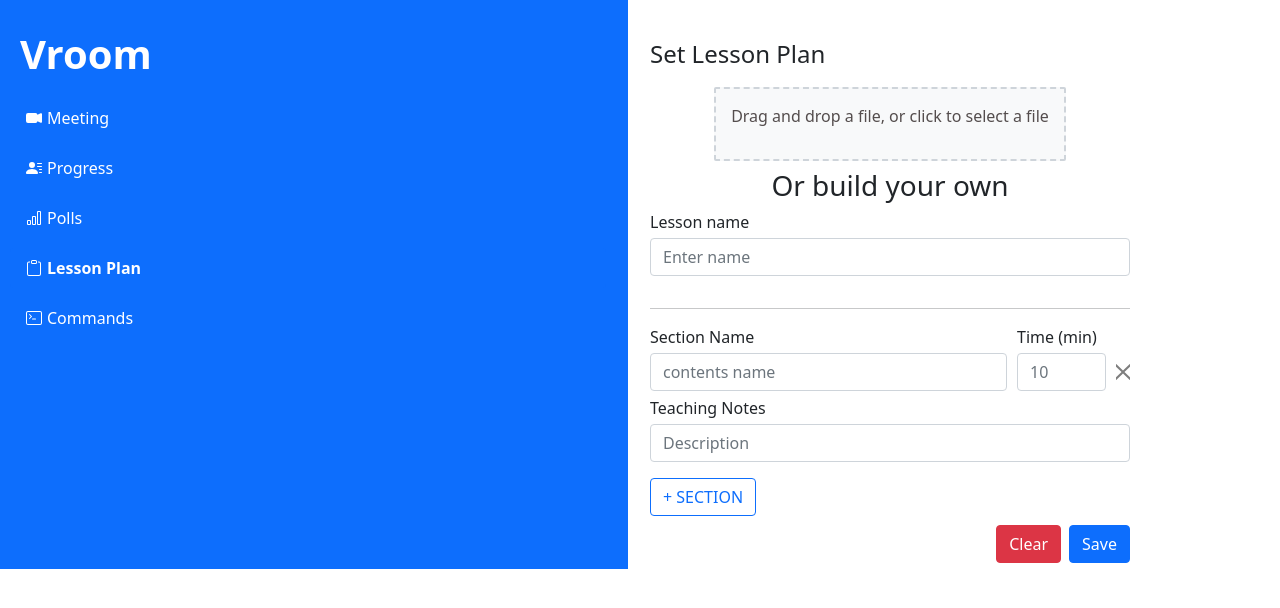
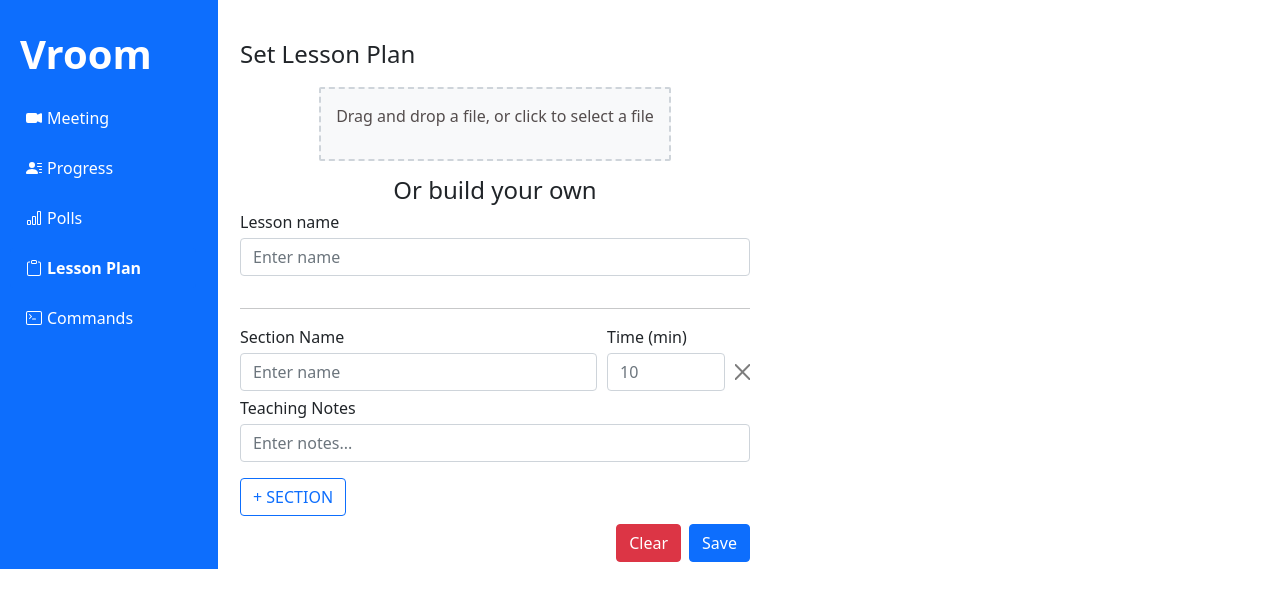
Before and after one commit to barney54321/Vroom, a React (Create React App) app: page / in a window 1280 px wide. Both pictures are taken after a click on the tab "Lesson Plan". Shown: the top 608 px of the page. Built offline with nearby package versions, Linux system fonts and the light colour scheme; no server answers.

Commit message:
scroll bar works

```diff
--- a/package.json
+++ b/package.json
@@ -25,6 +25,7 @@
     "react-icons": "^4.2.0",
     "react-scripts": "^4.0.3",
     "selenium-webdriver": "^4.0.0-beta.4",
+    "simplebar-react": "^2.3.5",
     "wait-on": "^6.0.0",
     "web-vitals": "^1.1.2"
   },
--- a/src/App.css
+++ b/src/App.css
@@ -165,6 +165,7 @@
 .tab-container {
   height: 569.2px;
   padding: 10px;
+  margin-right:-30px
 
 }
 
@@ -191,7 +192,21 @@
   margin-right: 10px;
 }
 
+#root {
+  overflow-y: hidden;
+  height: 569.2px;
+}
+
 .section-close {
   margin-top: 35px;
   margin-left: 10px;
 }
+
+.scrollbar {
+  height: 569.2px;
+  margin-right: -23px
+}
+
+.side-tabs.col {
+  max-width: 230px;
+}
--- a/src/Components/Common/SideNav.js
+++ b/src/Components/Common/SideNav.js
@@ -11,7 +11,10 @@
 import DefaultLessonPlan from "../Tabs/LessonPlan/DefaultLessonPlan";
 import Commands from "../Tabs/Commands";
 import DefaultProgress from "../Tabs/DefaultProgress";
-import DefaultMeeting from '../Tabs/Meetings/DefaultMeeting'
+import DefaultMeeting from '../Tabs/Meetings/DefaultMeeting';
+import SimpleBar from 'simplebar-react';
+import 'simplebar/dist/simplebar.min.css';
+
 import { BsFillCameraVideoFill, BsBarChart, BsClipboard, BsTerminal, BsFillPersonLinesFill } from "react-icons/bs";
 
 const SideNav = (props) => {
@@ -47,6 +50,7 @@
                         </Nav>
                     </Col>
                     <Col>
+                    <SimpleBar className="scrollbar">
                         <TabContent>
                             <TabPane eventKey="first">
                                 <DefaultMeeting />
@@ -64,6 +68,7 @@
                                 <Commands />
                             </TabPane>
                         </TabContent>
+                    </SimpleBar>
                     </Col>
                 </Row>
             </TabContainer>
--- a/src/Components/Tabs/LessonPlan/BuildLessonPlan.js
+++ b/src/Components/Tabs/LessonPlan/BuildLessonPlan.js
@@ -71,6 +71,15 @@
                 }
             ]);
         setName("");
+        setLessonPlan({
+            name: "",
+            contents: [
+                {name: "",
+                    description: "",
+                    time:""
+                }
+            ]
+        });
     }
 
     const importLessonPlan = (json) => {
@@ -83,7 +92,7 @@
             <h4>Set Lesson Plan</h4>
             <div className="center-columns">
                 <CustomDropZone callback={importLessonPlan}/>
-                <h3 className="mt-2">Or build your own</h3>
+                <h4 style={{marginTop: -15, marginBottom: -5}}>Or build your own</h4>
                 <Form className="center-colums w-100">
                     <div className="form-question">
                         <Form.Label className="mb-1">Lesson name</Form.Label>
@@ -99,7 +108,7 @@
                                         <Form.Control
                                             className="name-submit"
                                             id={"contents-name" + index}
-                                            placeholder="contents name"
+                                            placeholder="Enter name"
                                             defaultValue={contents.name}
                                         />
                                     </div>
@@ -120,7 +129,7 @@
                                 <Form.Control
                                     className="mb-3"
                                     id={"contents-description" + index}
-                                    placeholder="Description"
+                                    placeholder="Enter notes..."
                                     defaultValue={contents.description}
                                 />
 
```
Also changed, not shown: 1 other file (tests, documents, lock files or other folders). Lines whose indentation alone changed are shown as unchanged.
